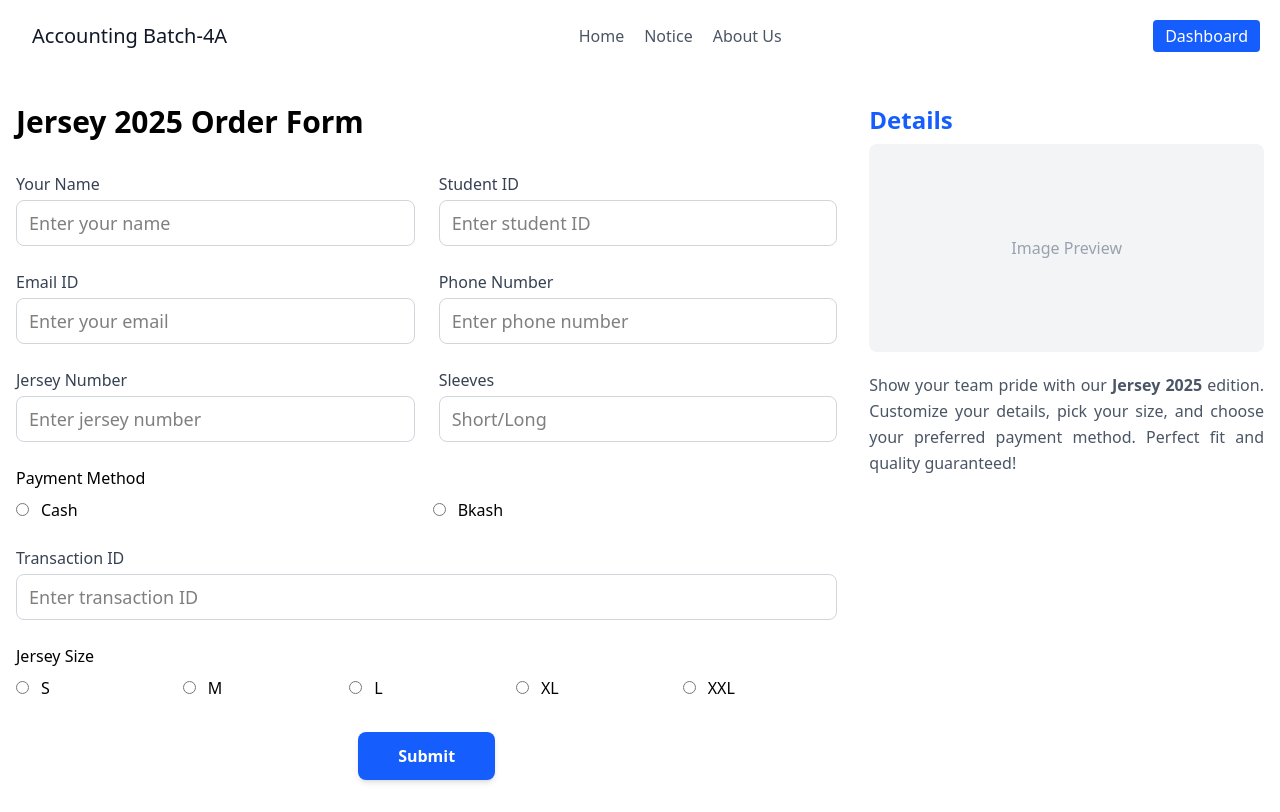
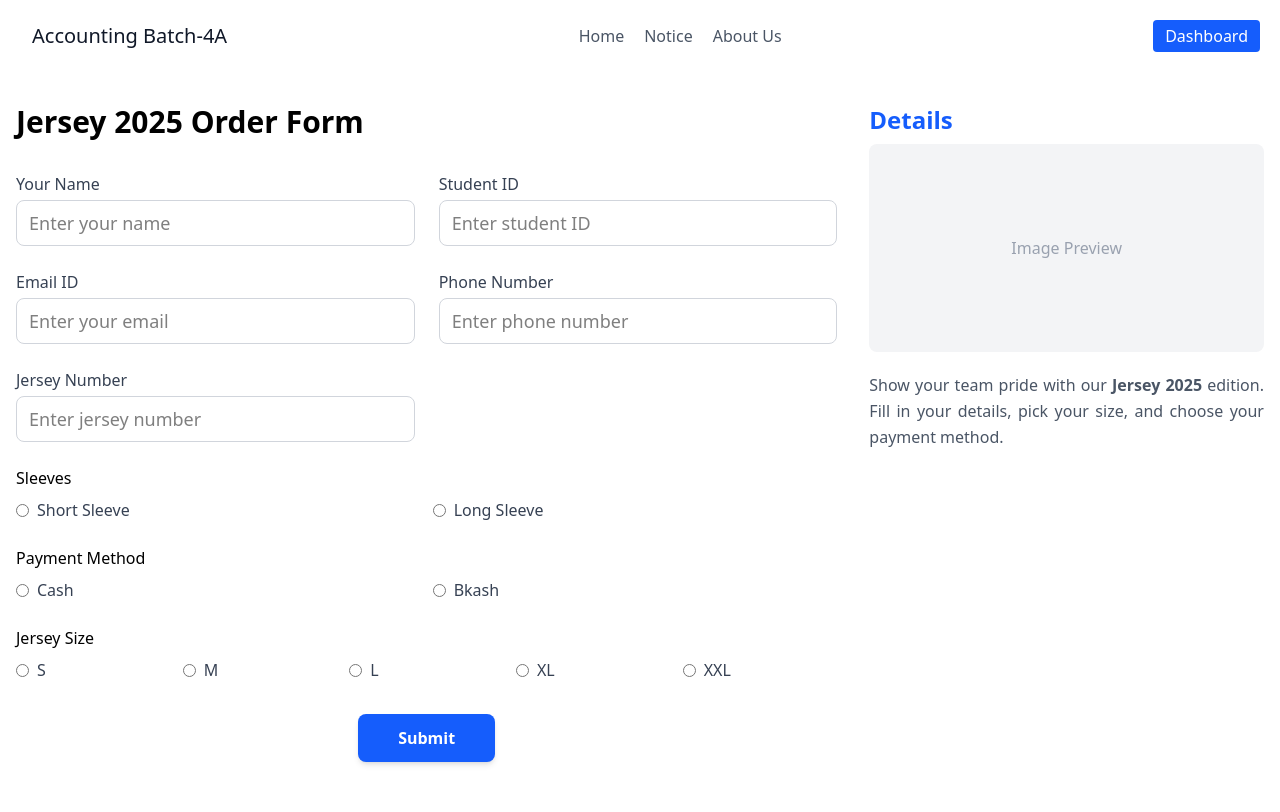
Before and after one commit to rofson17/accounting-batch4A, a Next.js app: page /forms/jersey_2025 in a window 1280 px wide. Built offline with nearby package versions, Linux system fonts and the light colour scheme.

Commit message:
add jersey order 2025 backend page

```diff
--- a/src/app/(routes)/forms/jersey_2025/page.jsx
+++ b/src/app/(routes)/forms/jersey_2025/page.jsx
@@ -1,40 +1,62 @@
 "use client";
 
 import { FormProvider, useForm } from "react-hook-form";
+import { yupResolver } from "@hookform/resolvers/yup";
+import * as yup from "yup";
+
 import Input from "@/components/Input";
 import RadioInput from "@/components/RadioInput";
+import toast from "react-hot-toast";
+import axios from "axios";
+
+// ✅ Validation Schema
+const schema = yup.object().shape({
+    name: yup.string().required("Your name is required"),
+    studentId: yup.string().required("Student ID is required"),
+    email: yup.string().email("Enter a valid email").required("Email is required"),
+    phone: yup
+        .string()
+        .matches(/^[0-9]{11,15}$/, "Enter a valid phone number")
+        .required("Phone number is required"),
+    jerseyNumber: yup.string().required("Jersey number is required"),
+    sleeves: yup.string().required("Please select a sleeve type"),
+    payment_method: yup.string().required("Select a payment method"),
+    transactionId: yup.string().when("payment_method", {
+        is: "bkash",
+        then: (schema) => schema.required("Transaction ID is required for Bkash"),
+        otherwise: (schema) => schema.optional(),
+    }),
+    size: yup.string().required("Please select a jersey size"),
+});
 
 const Jersey_2025 = () => {
     const methods = useForm({
-        defaultValues: {
-            name: "",
-            studentId: "",
-            email: "",
-            phone: "",
-            jerseyNumber: "",
-            sleeves: "",
-            payment_method: "",
-            transactionId: "",
-            size: "",
-        },
+        resolver: yupResolver(schema),
     });
 
-    const onSubmit = (data) => {
-        console.log("Form Submitted:", data);
+    const { watch, handleSubmit, formState } = methods;
+    const selectedPayment = watch("payment_method");
+    const onSubmit = async (data) => {
+        try {
+            const response = await axios.post("/api/forms/jersey_order", data);
+            if (response.status === 201) {
+                toast.success("successfully submited")
+            }
+        } catch (error) {
+            toast.error("server error");
+        }
     };
 
     return (
         <FormProvider {...methods}>
             <div className="container mx-auto px-4 py-8">
                 <form
-                    onSubmit={methods.handleSubmit(onSubmit)}
+                    onSubmit={handleSubmit(onSubmit)}
                     className="grid grid-cols-12 gap-8"
                 >
-                    {/* Right Column - Details Section */}
+                    {/* Right Column - Details */}
                     <div className="col-span-12 md:col-span-4 order-1 md:order-2 space-y-5">
-                        <h2 className="text-2xl font-semibold text-blue-600 mb-2">
-                            Details
-                        </h2>
+                        <h2 className="text-2xl font-semibold text-blue-600 mb-2">Details</h2>
 
                         <div className="bg-gray-100 flex items-center justify-center h-52 rounded-lg text-gray-400">
                             <span>Image Preview</span>
@@ -42,12 +64,11 @@ const Jersey_2025 = () => {
 
                         <p className="text-gray-600 leading-relaxed text-justify">
                             Show your team pride with our <strong>Jersey 2025</strong> edition.
-                            Customize your details, pick your size, and choose your preferred
-                            payment method. Perfect fit and quality guaranteed!
+                            Fill in your details, pick your size, and choose your payment method.
                         </p>
                     </div>
 
-                    {/* Left Column - Form Section */}
+                    {/* Left Column - Form */}
                     <div className="col-span-12 md:col-span-8 order-2 md:order-1">
                         <h2 className="text-3xl font-bold mb-8">Jersey 2025 Order Form</h2>
 
@@ -57,25 +78,42 @@ const Jersey_2025 = () => {
                             <Input name="email" label="Email ID" placeholder="Enter your email" />
                             <Input name="phone" label="Phone Number" placeholder="Enter phone number" />
                             <Input name="jerseyNumber" label="Jersey Number" placeholder="Enter jersey number" />
-                            <Input name="sleeves" label="Sleeves" placeholder="Short/Long" />
 
-                            {/* Payment Method */}
+                            <div className="md:col-span-2 space-y-2">
+                                <p className="font-medium">Sleeves</p>
+                                <div className="grid grid-cols-2 gap-3">
+                                    <RadioInput label="Short Sleeve" name="sleeves" value="short" />
+                                    <RadioInput label="Long Sleeve" name="sleeves" value="long" />
+                                </div>
+                                {formState.errors.sleeves && (
+                                    <p className="text-red-500 text-sm mt-1">
+                                        {formState.errors.sleeves.message}
+                                    </p>
+                                )}
+                            </div>
+
                             <div className="md:col-span-2 space-y-2">
                                 <p className="font-medium">Payment Method</p>
                                 <div className="grid grid-cols-2 gap-3">
                                     <RadioInput label="Cash" name="payment_method" value="cash" />
                                     <RadioInput label="Bkash" name="payment_method" value="bkash" />
                                 </div>
+                                {formState.errors.payment_method && (
+                                    <p className="text-red-500 text-sm mt-1">
+                                        {formState.errors.payment_method.message}
+                                    </p>
+                                )}
                             </div>
 
+                            {selectedPayment === "bkash" && (
                                 <Input
                                     name="transactionId"
                                     label="Transaction ID"
                                     placeholder="Enter transaction ID"
                                     grid={2}
                                 />
+                            )}
 
-                            {/* Jersey Size */}
                             <div className="md:col-span-2 space-y-2">
                                 <p className="font-medium">Jersey Size</p>
                                 <div className="grid grid-cols-3 sm:grid-cols-5 gap-3">
@@ -83,6 +121,11 @@ const Jersey_2025 = () => {
                                         <RadioInput key={size} label={size} name="size" value={size} />
                                     ))}
                                 </div>
+                                {formState.errors.size && (
+                                    <p className="text-red-500 text-sm mt-1">
+                                        {formState.errors.size.message}
+                                    </p>
+                                )}
                             </div>
                         </div>
 
--- /dev/null
+++ b/src/app/api/forms/jersey_order/route.js
@@ -0,0 +1,40 @@
+import JerseyOrder from "@/app/schemas/JerseyOrder";
+import dbConnect from "@/utils/connectdb";
+import { NextResponse } from "next/server"
+
+export const GET = async (req) => {
+    try {
+
+    } catch (error) {
+        return NextResponse.json({ message: "server error" }, { status: 500 })
+    }
+}
+
+
+
+export const POST = async (req) => {
+    try {
+        await dbConnect();
+        const data = await req.json();
+
+        if (!data.name || !data.studentId || !data.email || !data.phone) {
+            return Response.json(
+                { success: false, message: "All required fields must be filled" },
+                { status: 400 }
+            );
+        }
+
+        if (data.payment_method === "bkash" && !data.transactionId) {
+            return Response.json(
+                { success: false, message: "Transaction ID is required for bKash" },
+                { status: 400 }
+            );
+        }
+
+        const order = await JerseyOrder.create(data);
+        return Response.json({ success: true, message: "Order submitted!", order }, { status: 201 });
+    } catch (error) {
+        console.error(error);
+        return Response.json({ success: false, message: "Server error", error: error.message }, { status: 500 });
+    }
+}
--- a/src/app/layout.js
+++ b/src/app/layout.js
@@ -1,6 +1,7 @@
 import { Geist, Geist_Mono } from "next/font/google";
 import "./globals.css";
 import Navbar from "@/components/Navbar";
+import { Toaster } from "react-hot-toast";
 
 const geistSans = Geist({
   variable: "--font-geist-sans",
@@ -26,6 +27,7 @@ export default function RootLayout({ children }) {
         <section>
           <Navbar />
           {children}
+          <Toaster position="top-right" />
         </section>
       </body>
     </html>
--- /dev/null
+++ b/src/app/schemas/JerseyOrder.js
@@ -0,0 +1,66 @@
+import mongoose from "mongoose";
+
+const JerseyOrderSchema = new mongoose.Schema(
+    {
+
+        name: {
+            type: String,
+            required: [true, "Name is required"],
+            trim: true,
+        },
+        studentId: {
+            type: String,
+            required: [true, "Student ID is required"],
+            trim: true,
+        },
+        email: {
+            type: String,
+            required: [true, "Email is required"],
+            lowercase: true,
+            trim: true,
+        },
+        phone: {
+            type: String,
+            required: [true, "Phone number is required"],
+            trim: true,
+        },
+
+        jerseyNumber: {
+            type: String,
+            required: [true, "Jersey number is required"],
+            trim: true,
+        },
+        sleeves: {
+            type: String,
+            enum: ["short", "long"],
+            required: [true, "Sleeves type is required"],
+        },
+        size: {
+            type: String,
+            enum: ["S", "M", "L", "XL", "XXL"],
+            required: [true, "Jersey size is required"],
+        },
+        payment_method: {
+            type: String,
+            enum: ["cash", "bkash"],
+            required: [true, "Payment method is required"],
+        },
+        transactionId: {
+            type: String,
+            trim: true,
+            required: function () {
+                return this.payment_method === "bkash";
+            },
+        },
+
+        // (Optional) Proof of Payment Screenshot URL
+        paymentScreenshot: {
+            type: String,
+            default: null,
+        },
+    },
+    { timestamps: true }
+);
+
+export default mongoose.models.JerseyOrder ||
+    mongoose.model("JerseyOrder", JerseyOrderSchema);
--- a/src/components/Input.jsx
+++ b/src/components/Input.jsx
@@ -30,7 +30,9 @@ export default function InputField({
                 type={type}
                 placeholder={placeholder}
                 {...register(name)}
-                className="w-full border px-3 py-2 text-base md:text-lg border-gray-300 rounded-lg outline-none focus:border-blue-500 focus:ring-1 focus:ring-blue-500 transition-all"
+                className={`w-full border px-3 py-2 text-base md:text-lg rounded-lg outline-none transition-all
+        ${errors[name] ? "border-red-500 focus:border-red-500" : "border-gray-300 focus:border-blue-500"}
+        focus:ring-1 focus:ring-blue-500`}
             />
             {errors[name] && (
                 <p className="text-red-500 text-sm mt-1">{errors[name]?.message}</p>
--- a/src/components/RadioInput.jsx
+++ b/src/components/RadioInput.jsx
@@ -1,14 +1,19 @@
-export default ({ label, id, name }) => {
+"use client";
+
+import { useFormContext } from "react-hook-form";
+
+export default function RadioInput({ name, label, value }) {
+    const { register } = useFormContext();
+
     return (
-        <div className="">
-
+        <label className="flex items-center space-x-2 cursor-pointer">
             <input
                 type="radio"
-                id={id}
-                name={name}
-                className="mr-3"
+                value={value}
+                {...register(name)}
+                className="accent-blue-600 cursor-pointer"
             />
-            <label htmlFor={id}>{label}</label>
-        </div>
-    )
+            <span className="text-gray-700">{label}</span>
+        </label>
+    );
 }
```
Also changed, not shown: package.json (+6 -1 lines), src/utils/connectdb.js (+38 -0 lines), src/app/schemas/Form.js (deleted), 1 other file (tests, documents, lock files or other folders). Lines whose indentation alone changed are shown as unchanged.
